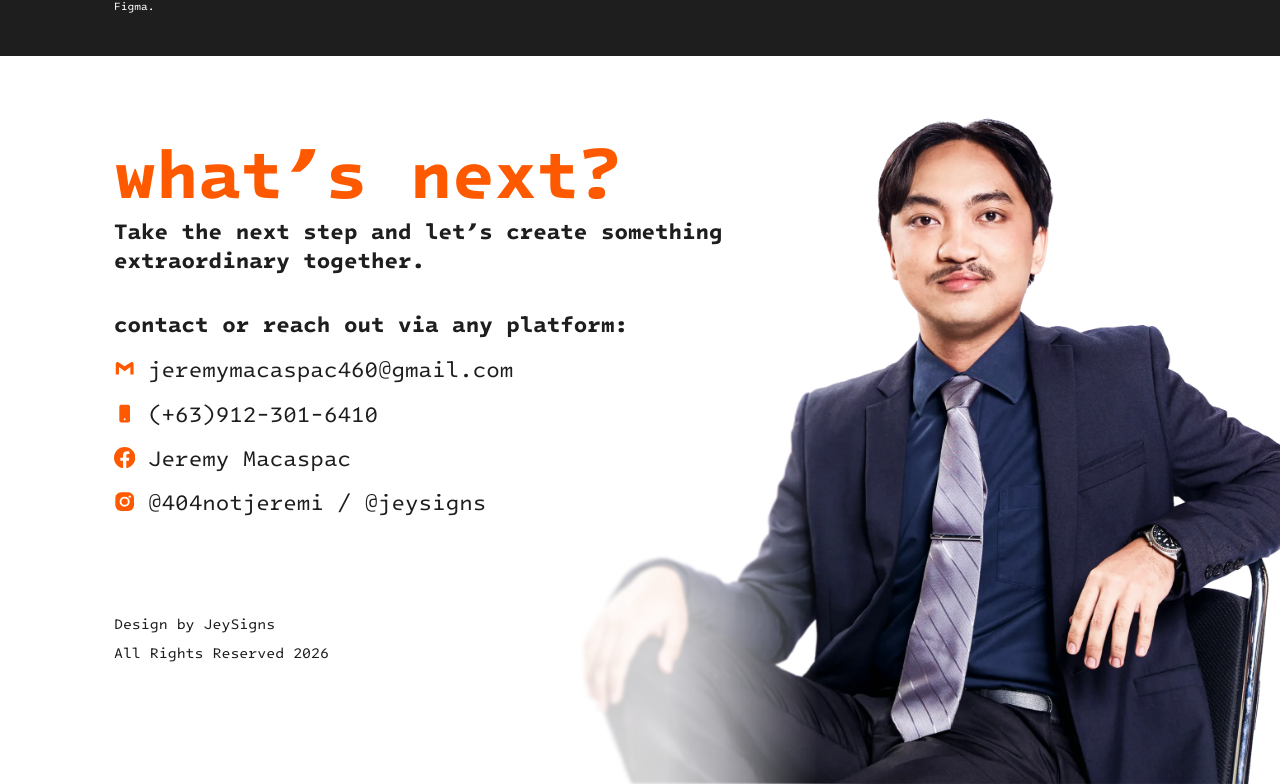
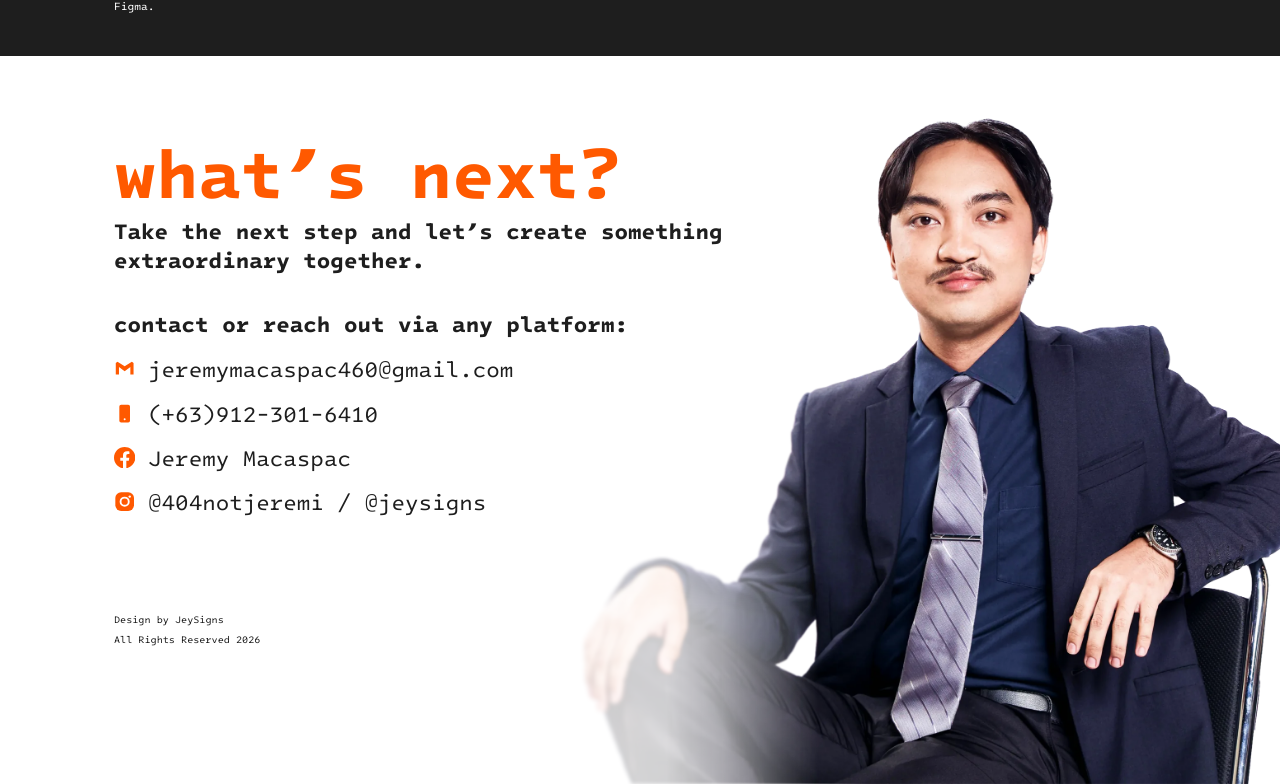
Before and after one commit to InterfaceAlchemist/JeySigns-Portfolio, a Vue app: page / in a window 1280 px wide. Shown: the part 9155-9939 px from the top of the page. Built offline with nearby package versions, Linux system fonts and the light colour scheme.

Commit message:
Adjust footer text size and replace the slam dunk poster

```diff
--- a/src/components/SiteFooter.vue
+++ b/src/components/SiteFooter.vue
@@ -1,5 +1,5 @@
 <template>
-  <footer class="text-sm leading-[2] lg:text-[1.027rem] lg:leading-[2.03]">
+  <footer class="text-sm leading-[2] lg:text-[0.7rem] lg:leading-[2.03]">
     <p>Design by JeySigns</p>
     <p>All Rights Reserved 2026</p>
   </footer>
```
Also changed, not shown: public/images/graphic/poster-slam-dunk.webp.
